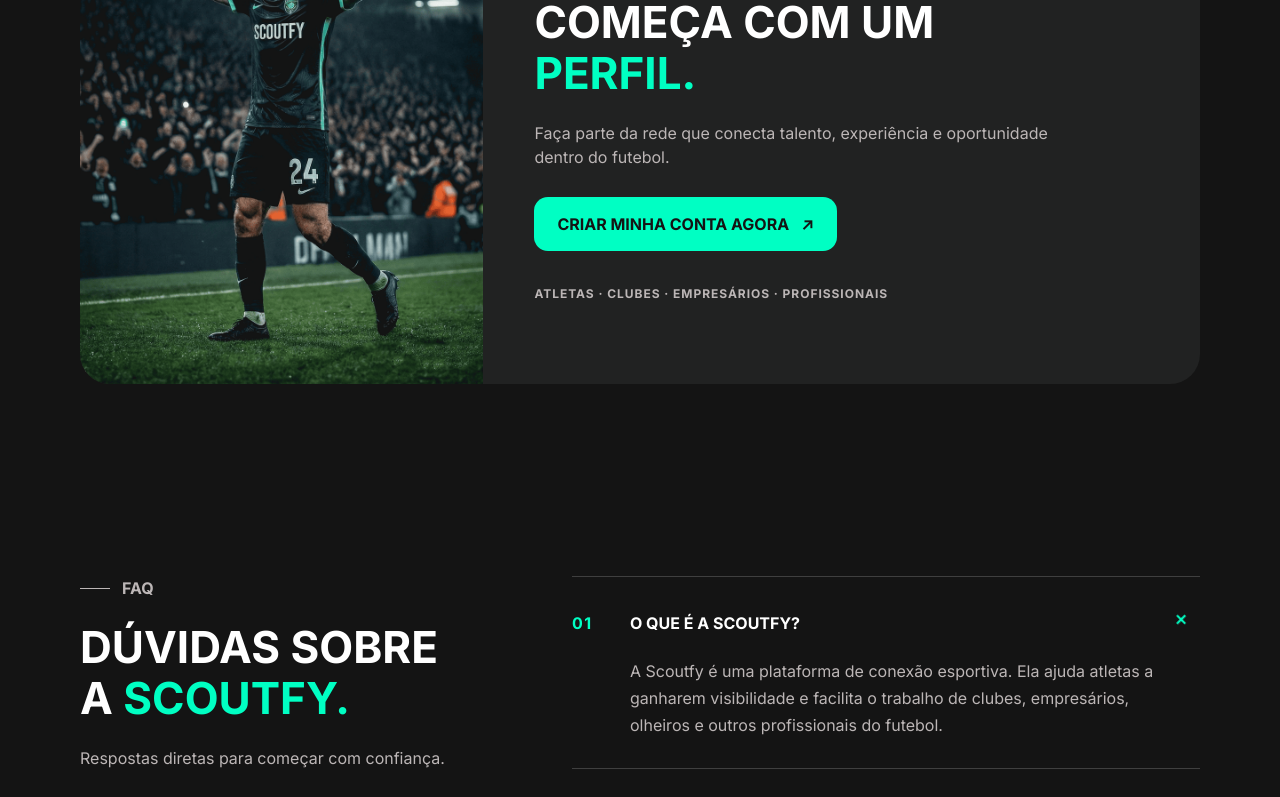
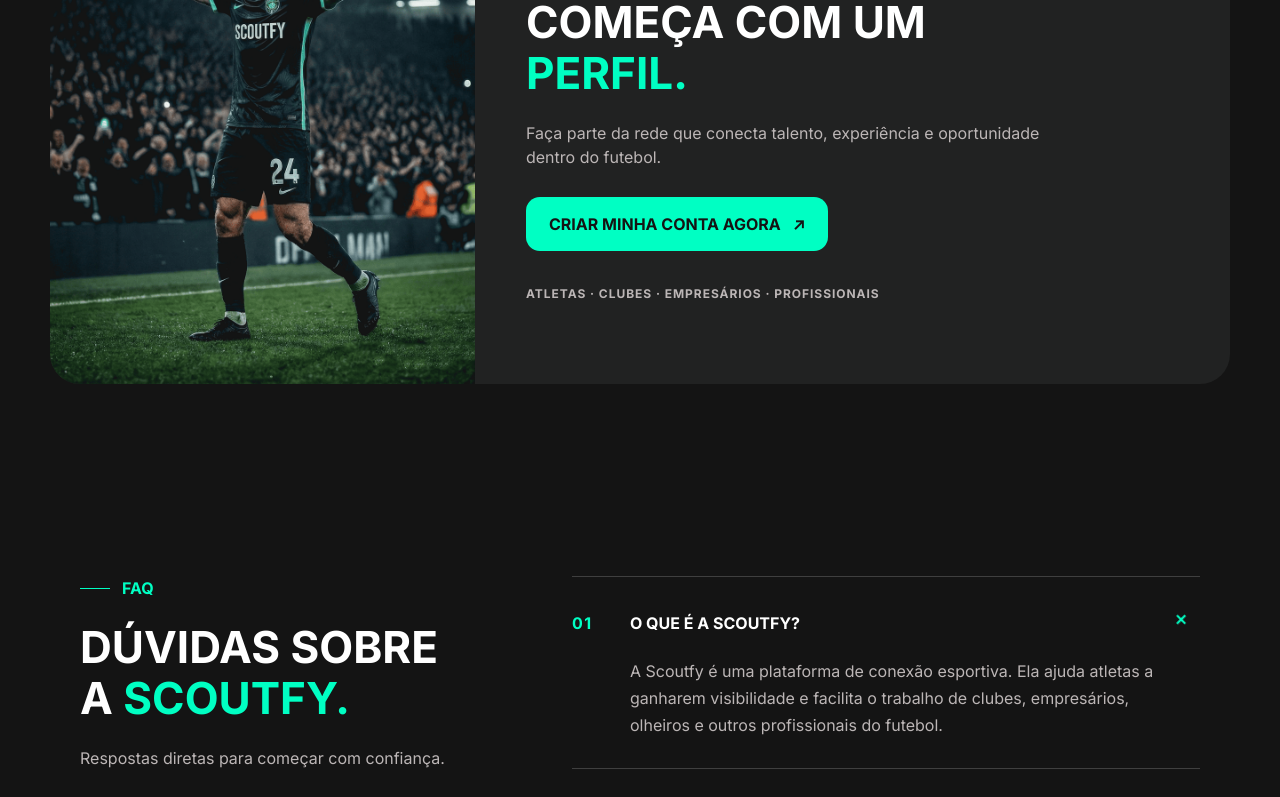
Before and after one commit to GFepipy/scoutfy-nova-homepage, a Next.js app: page / in a window 1280 px wide. Shown: the part 6165-6962 px from the top of the page. Built offline with nearby package versions, Linux system fonts and the light colour scheme.

Commit message:
Compact CTA width and highlight FAQ

```diff
--- a/app/globals.css
+++ b/app/globals.css
@@ -2321,6 +2321,23 @@ h3 {
   }
 }
 
+/* CTA mais compacto para eliminar a área vazia à direita em telas largas. */
+.cta-section {
+  width: min(1180px, 100%);
+  padding-inline: 0;
+}
+
+.faq .eyebrow {
+  color: var(--mint);
+}
+
+@media (max-width: 1260px) {
+  .cta-section {
+    width: 100%;
+    padding-inline: var(--padding-conteudo);
+  }
+}
+
 /* CTA com uma janela de imagem mais vertical, preservando o atleta no enquadramento. */
 .cta-card {
   grid-template-columns: minmax(0, 36%) minmax(0, 64%);
```
